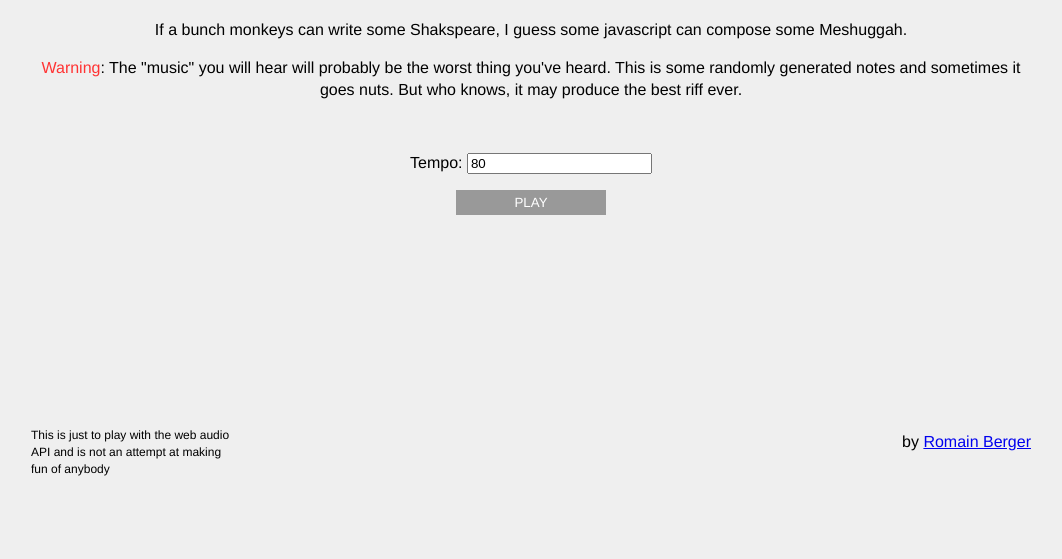
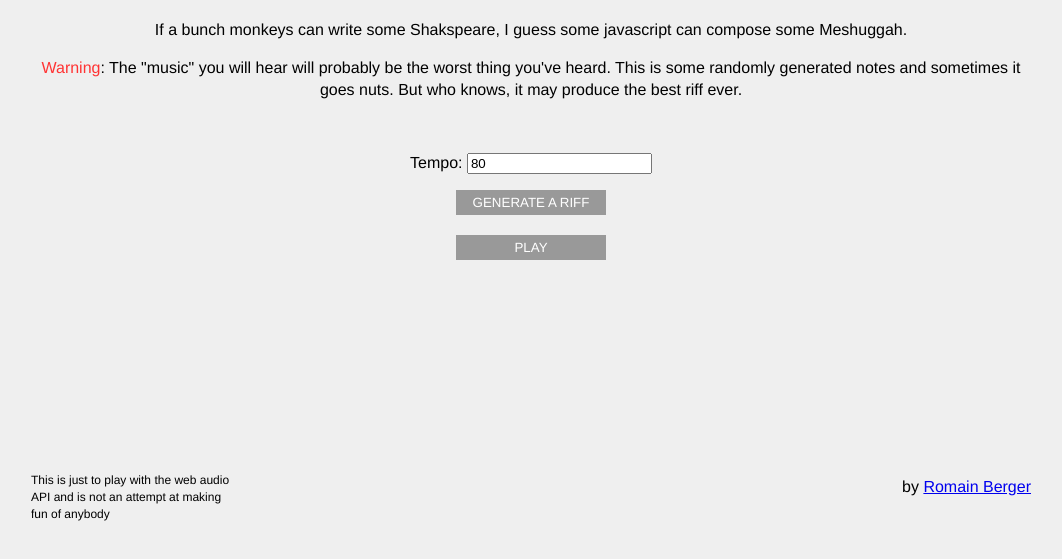
Before and after one commit to romainberger/breakdown-generator, a plain HTML site: page index.html in a window 1280 px wide. Shown: the part 69-628 px from the top of the page, without its empty margins (109-1171 px from the left). Drawn offline with nearby package versions, Linux system fonts and the light colour scheme; no server answers.

Commit message:
Fixed riff generation

```diff
--- a/css/main.scss
+++ b/css/main.scss
@@ -38,7 +38,7 @@
     display: block;
     width: 150px;
     height: 25px;
-    margin: 0 auto;
+    margin: 0 auto 20px auto;
     border: 0;
     color: #fff;
     background: #999;
--- a/index.html
+++ b/index.html
@@ -24,6 +24,7 @@
             <p class="center">
                 <span id="loading">Loading</span>
                 <span class="hidden">Playing...</span>
+                <button id="generate-riff" class="hidden">Generate a Riff</button>
                 <button id="play" class="hidden">Play</button>
             </p>
         </div>
--- a/js/breakdown-generator.js
+++ b/js/breakdown-generator.js
@@ -108,6 +108,8 @@
 
     // Generate randoms kick/guitar notes
   , generateRiff: function() {
+      // remove previous datas
+      this.riff.kick = []
       // random kick
       var nbrOfKick = Math.floor(Math.random() * 12) + 4
       for (var i = 0; i < nbrOfKick; i++) {
--- a/js/main.js
+++ b/js/main.js
@@ -8,6 +8,7 @@
     var generator  = new BreakdownGenerator
       , playButton = $('#play')
       , loading    = $('#loading')
+      , generateRiff = $('#generate-riff')
 
     generator.init(function(err) {
       if (err) {
@@ -18,6 +19,7 @@
       // display the play button once everything is loaded
       loading.hide()
       playButton.show()
+      generateRiff.show()
 
       // set tempo
       $('#tempo').change(function() {
```
Also changed, not shown: README.md, css/main.css.
